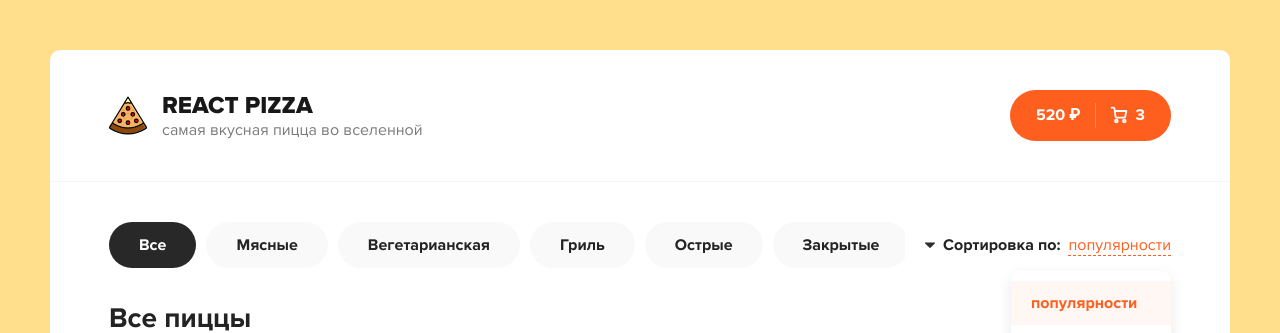
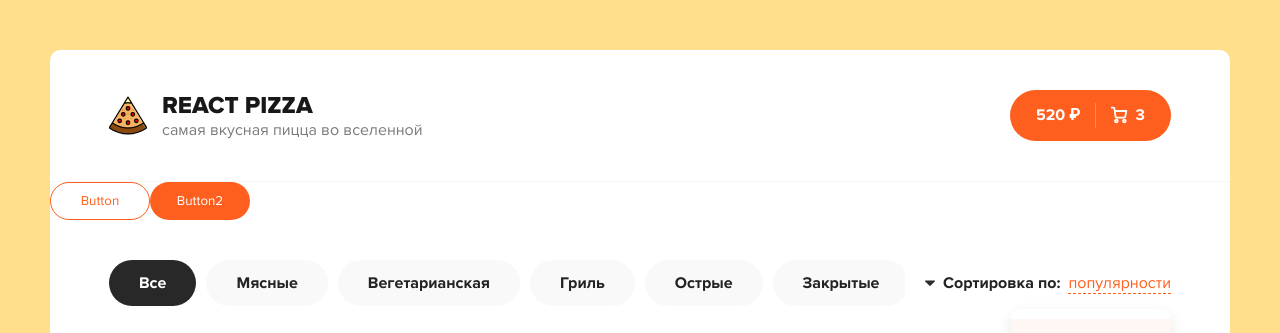
Before and after one commit to Kai120789/front, a React (Create React App) app: page / in a window 1280 px wide. Shown: the top 333 px of the page. Built offline with nearby package versions, Linux system fonts and the light colour scheme.

Commit message:
feat: add class component button

```diff
--- a/src/App.js
+++ b/src/App.js
@@ -1,9 +1,12 @@
 import React from 'react'
 import Header from './Header';
+import Button from './Button';
 
 function App() {
   return <div className="wrapper">
   <Header/>
+  <Button outline>Button</Button>
+  <Button>Button2</Button>
   <div className="content">
     <div className="container">
       <div className="content__top">
--- /dev/null
+++ b/src/Button.jsx
@@ -0,0 +1,9 @@
+import React from 'react'
+
+class Button extends React.Component {
+    render() {
+        return <button className={`button ${this.props.outline? 'button--outline' : ''}`}>{this.props.children}</button>
+    }
+}
+
+export default Button
--- a/src/Header.jsx
+++ b/src/Header.jsx
@@ -1,3 +1,4 @@
+import React from 'react'
 import logoSvg from './assets/img/pizza-logo.svg'
 
 function Header() {
```
